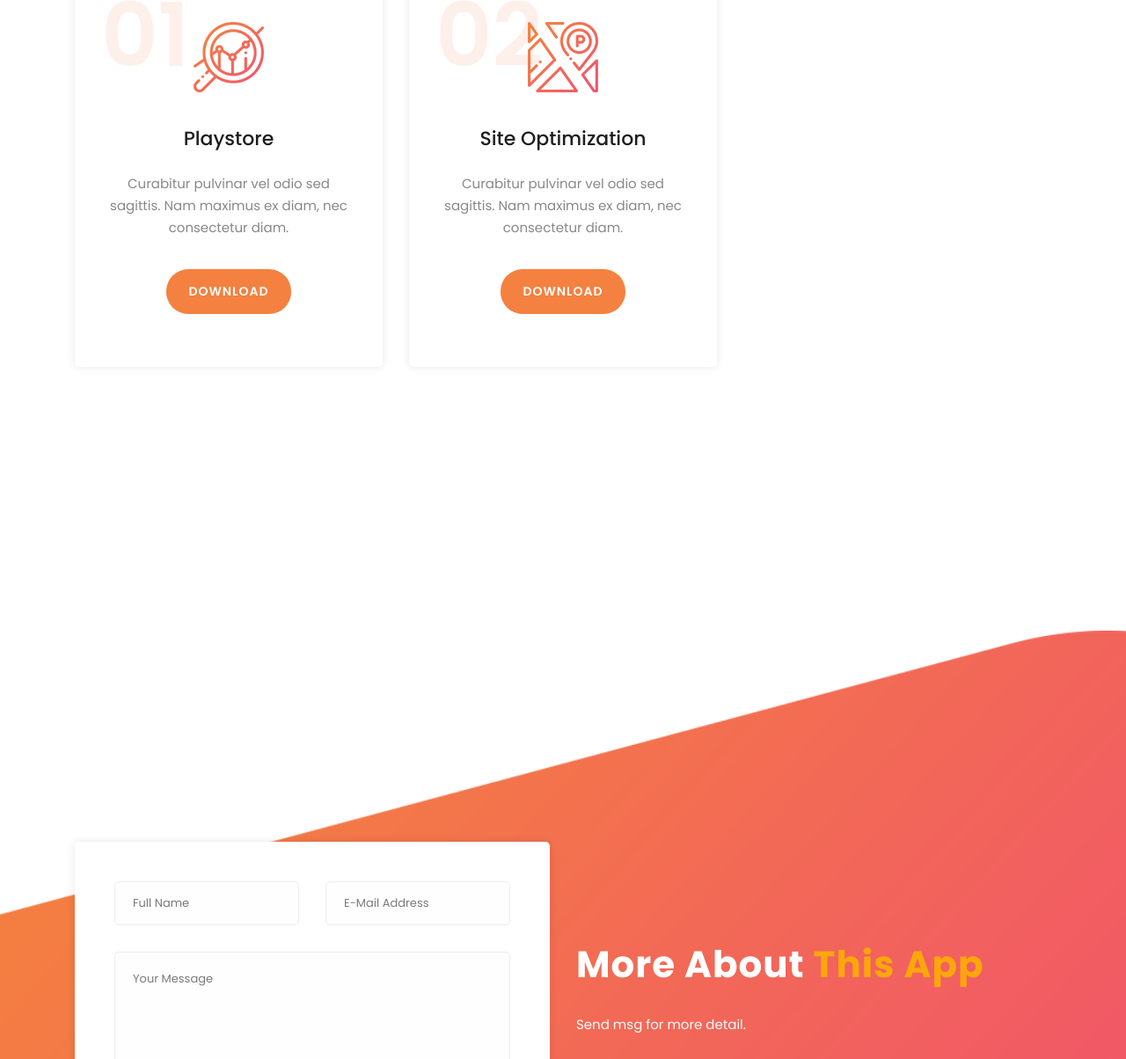
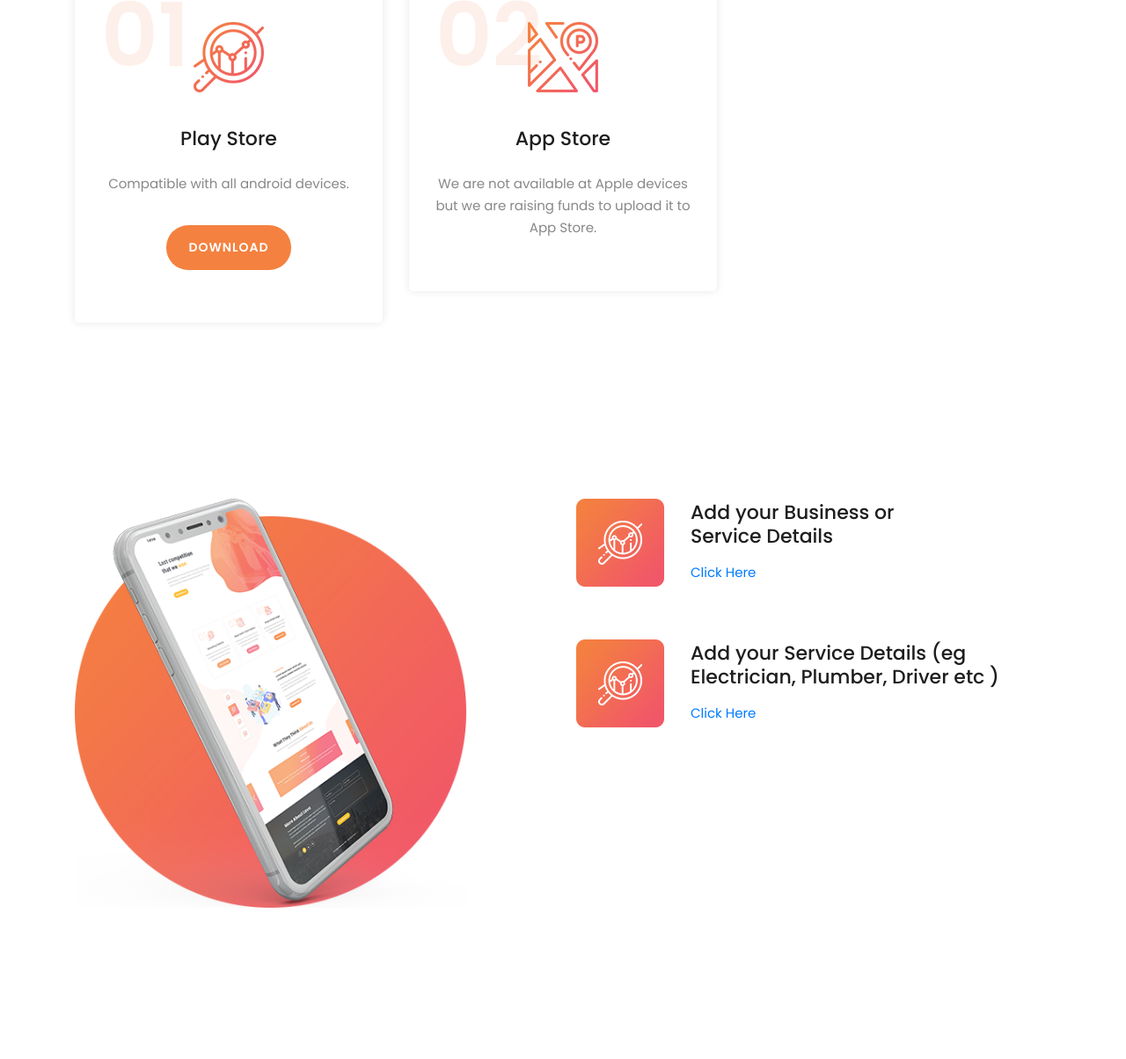
Before and after one commit to nik0504/nabha_webpages, a plain HTML site: page public/index.html in a window 1280 px wide. Shown: the part 935-2139 px from the top of the page at 88% size. Drawn offline with Linux system fonts and the light colour scheme.

Commit message:
added few cate and update in index

```diff
--- a/public/index.html
+++ b/public/index.html
@@ -7,10 +7,11 @@
     <meta name="viewport" content="width=device-width, initial-scale=1, shrink-to-fit=no">
     <meta name="description" content="">
     <meta name="author" content="TemplateMo">
-    <link href="https://fonts.googleapis.com/css?family=Poppins:100,200,300,400,500,600,700,800,900&display=swap" rel="stylesheet">
+    <link href="https://fonts.googleapis.com/css?family=Poppins:100,200,300,400,500,600,700,800,900&display=swap"
+        rel="stylesheet">
 
     <title>Welcome</title>
-<!--
+    <!--
 
 Lava Landing Page
 
@@ -57,6 +58,7 @@ https://templatemo.com/tm-540-lava-landing-page
                         <ul class="nav">
                             <li class="scroll-to-section"><a href="#welcome" class="menu-item">Home</a></li>
                             <li class="scroll-to-section"><a href="#about" class="menu-item">Download</a></li>
+                            <li class="scroll-to-section"><a href="#promotion" class="menu-item">Fill Form</a></li>
                             <!-- <li class="scroll-to-section"><a href="#testimonials" class="menu-item">Testimonials</a>
                             </li> -->
                             <!-- <li class="submenu">
@@ -91,9 +93,10 @@ https://templatemo.com/tm-540-lava-landing-page
                     <div class="left-text col-lg-6 col-md-12 col-sm-12 col-xs-12"
                         data-scroll-reveal="enter left move 30px over 0.6s after 0.4s">
                         <h1>Nabha <em>App</em></h1>
-                        <p>Lava <a href="#">HTML landing page</a> template is provided by <a href="#">TemplateMo</a>.
-                           You can modify and use it for your commercial websites for free of charge. This template is last updated on 29 Oct 2019.</p>
-                        <a href="#about" class="main-button-slider">Click Here To Download</a>
+                        <p>Reach your shops, carpenters, electricians and plumbers at your finger tips</p>
+                        <!-- <p>Lava <a href="#">HTML landing page</a> template is provided by <a href="#">TemplateMo</a>.
+                           You can modify and use it for your commercial websites for free of charge. This template is last updated on 29 Oct 2019.</p>  -->
+                        <a href="#about" class="main-button-slider">Click Here To Download App</a>
                     </div>
                 </div>
             </div>
@@ -111,9 +114,10 @@ https://templatemo.com/tm-540-lava-landing-page
                         <div class="features-icon">
                             <h2>01</h2>
                             <img src="assets/images/features-icon-1.png" alt="">
-                            <h4>Playstore</h4>
-                            <p>Curabitur pulvinar vel odio sed sagittis. Nam maximus ex diam, nec consectetur diam.</p>
-                            <a href="https://play.google.com/store/apps/details?id=com.pb34.nabhewale" class="main-button">
+                            <h4>Play Store</h4>
+                            <p>Compatible with all android devices.</p>
+                            <a href="https://play.google.com/store/apps/details?id=com.pb34.nabhewale"
+                                class="main-button" target="_blank">
                                 Download
                             </a>
                         </div>
@@ -125,11 +129,13 @@ https://templatemo.com/tm-540-lava-landing-page
                         <div class="features-icon">
                             <h2>02</h2>
                             <img src="assets/images/features-icon-2.png" alt="">
-                            <h4>Site Optimization</h4>
-                            <p>Curabitur pulvinar vel odio sed sagittis. Nam maximus ex diam, nec consectetur diam.</p>
-                            <a href="#testimonials" class="main-button">
+                            <h4>App Store</h4>
+                            <p>We are not available at Apple devices but we are raising funds to upload it to App Store.
+                            </p>
+                            <!-- <a href="https://play.google.com/store/apps/details?id=com.pb34.nabhewale"
+                                class="main-button" target="_blank" >
                                 Download
-                            </a>
+                            </a> -->
                         </div>
                     </div>
                 </div>
@@ -155,7 +161,7 @@ https://templatemo.com/tm-540-lava-landing-page
     <!-- <div class="left-image-decor"></div> -->
 
     <!-- ***** Features Big Item Start ***** -->
-    <!-- <section class="section" id="promotion">
+    <section class="section" id="promotion">
         <div class="container">
             <div class="row">
                 <div class="left-image col-lg-5 col-md-12 col-sm-12 mobile-bottom-fix-big"
@@ -167,35 +173,32 @@ https://templatemo.com/tm-540-lava-landing-page
                         <li data-scroll-reveal="enter right move 30px over 0.6s after 0.4s">
                             <img src="assets/images/about-icon-01.png" alt="">
                             <div class="text">
-                                <h4>Vestibulum pulvinar rhoncus</h4>
-                                <p>Please do not redistribute this template ZIP file for a download purpose. You may <a
-                                rel="nofollow" href="https://templatemo.com/contact" target="_parent">contact</a> us for
-                            additional licensing of our template or to get a PSD file.</p>
+                                <h4>Add your Business or Service Details</h4>
+                                <p><a
+                                        rel="nofollow" href="https://nabha-app.web.app/form1.html"
+                                        target="_blank">Click Here</a></p>
                             </div>
                         </li>
                         <li data-scroll-reveal="enter right move 30px over 0.6s after 0.5s">
                             <img src="assets/images/about-icon-02.png" alt="">
                             <div class="text">
-                                <h4>Sed blandit quam in velit</h4>
-                                <p>You can <a rel="nofollow"
-                                        href="https://templatemo.com/tm-540-lava-landing-page">download Lava
-                                        Template</a> from our website. Duis viverra, ipsum et scelerisque placerat, orci
-                                    magna consequat ligula.</p>
+                                <h4>Add your Service Details (eg Electrician, Plumber, Driver etc ) </h4>
+                                <p> <a rel="nofollow" href="https://nabha-app.web.app/form2.html" target="_blank">Click Here</a></p>
                             </div>
                         </li>
-                        <li data-scroll-reveal="enter right move 30px over 0.6s after 0.6s">
+                        <!-- <li data-scroll-reveal="enter right move 30px over 0.6s after 0.6s">
                             <img src="assets/images/about-icon-03.png" alt="">
                             <div class="text">
                                 <h4>Aenean faucibus venenatis</h4>
                                 <p>Phasellus in imperdiet felis, eget vestibulum nulla. Aliquam nec dui nec augue
                                     maximus porta. Curabitur tristique lacus.</p>
                             </div>
-                        </li>
+                        </li> -->
                     </ul>
                 </div>
             </div>
         </div>
-    </section> -->
+    </section>
     <!-- ***** Features Big Item End ***** -->
 
     <!-- <div class="right-image-decor"></div> -->
@@ -297,7 +300,7 @@ https://templatemo.com/tm-540-lava-landing-page
             <div class="footer-content">
                 <div class="row">
                     <!-- ***** Contact Form Start ***** -->
-                    <div class="col-lg-6 col-md-12 col-sm-12">
+                    <!-- <div class="col-lg-6 col-md-12 col-sm-12">
                         <div class="contact-form">
                             <form id="contact" action="" method="post">
                                 <div class="row">
@@ -328,21 +331,20 @@ https://templatemo.com/tm-540-lava-landing-page
                                 </div>
                             </form>
                         </div>
-                    </div>
+                    </div> -->
                     <!-- ***** Contact Form End ***** -->
-                    <div class="right-content col-lg-6 col-md-12 col-sm-12">
+                    <div class="right-content col-lg-8 col-md-14 col-sm-12">
                         <h2>More About <em>This App</em></h2>
-                        <p>Send msg
+                        <p>Coming Soon
                             <!-- <br><br>If you need this contact form to send email to your inbox, you may follow our <a
                                 rel="nofollow" href="https://templatemo.com/contact" target="_parent">contact</a> page -->
-                            for more detail.</p>
-                        <ul class="social">
+                            <!-- for more detail. -->
+                        </p>
+                        <!-- <ul class="social">
                             <li><a href="https://fb.com/templatemo"><i class="fa fa-facebook"></i></a></li>
                             <li><a href="#"><i class="fa fa-instagram"></i></a></li>
                             <li><a href="#"><i class="fa fa-whatsapp"></i></a></li>
-                            <!-- <li><a href="#"><i class="fa fa-rss"></i></a></li> -->
-                            <!-- <li><a href="#"><i class="fa fa-dribbble"></i></a></li> -->
-                        </ul>
+                        </ul> -->
                     </div>
                 </div>
             </div>
@@ -351,8 +353,8 @@ https://templatemo.com/tm-540-lava-landing-page
                     <div class="sub-footer">
                         <p>Copyright &copy; 2020 Nabha
 
-                        <!-- | Designed by <a rel="nofollow" href="https://templatemo.com">TemplateMo</a> -->
-                    </p>
+                            <!-- | Designed by <a rel="nofollow" href="https://templatemo.com">TemplateMo</a> -->
+                        </p>
                     </div>
                 </div>
             </div>
@@ -377,4 +379,5 @@ https://templatemo.com/tm-540-lava-landing-page
     <script src="assets/js/custom.js"></script>
 
 </body>
+
 </html>
```
Also changed, not shown: public/form1.html (+14 -12 lines), public/form2.html (+1 -1 lines).
